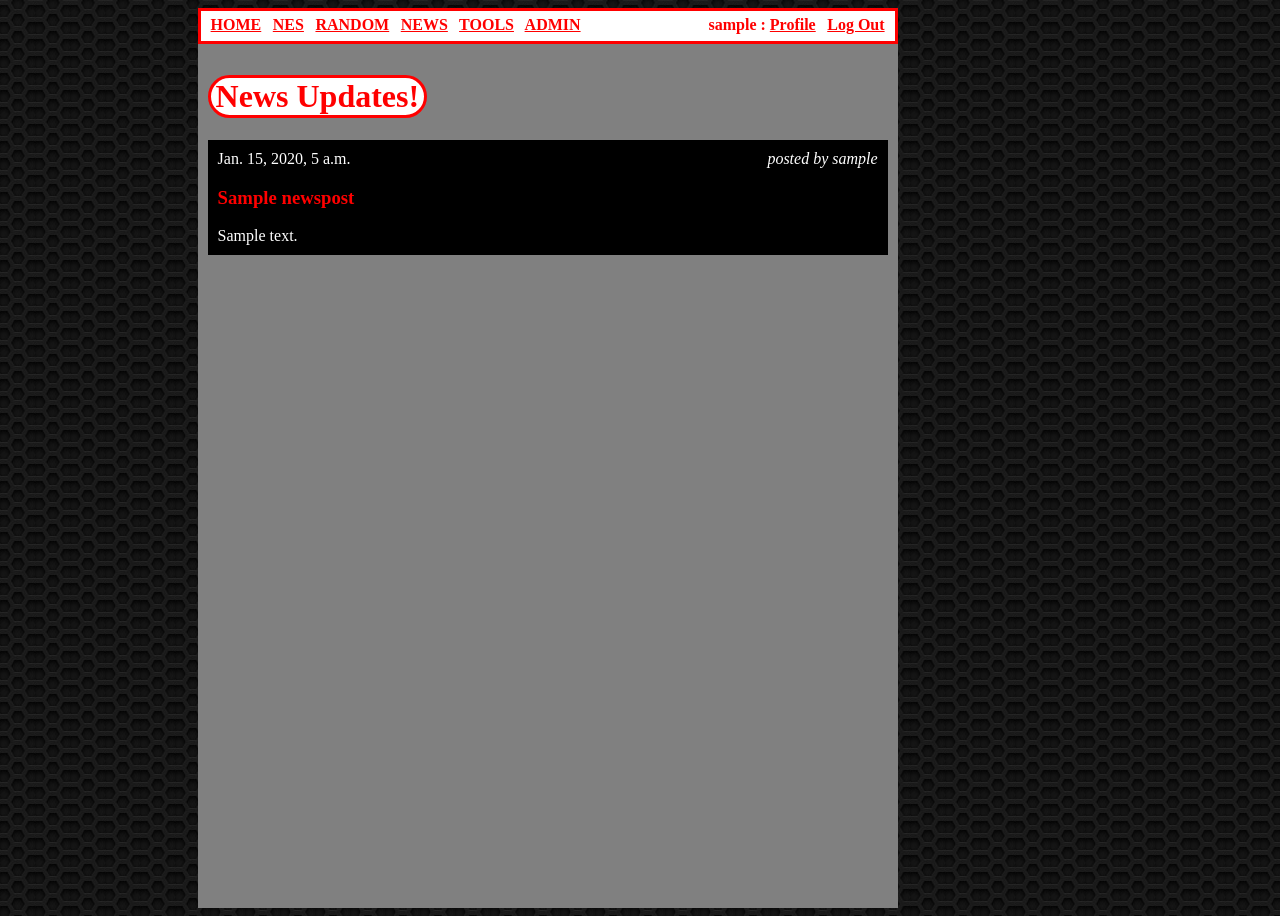
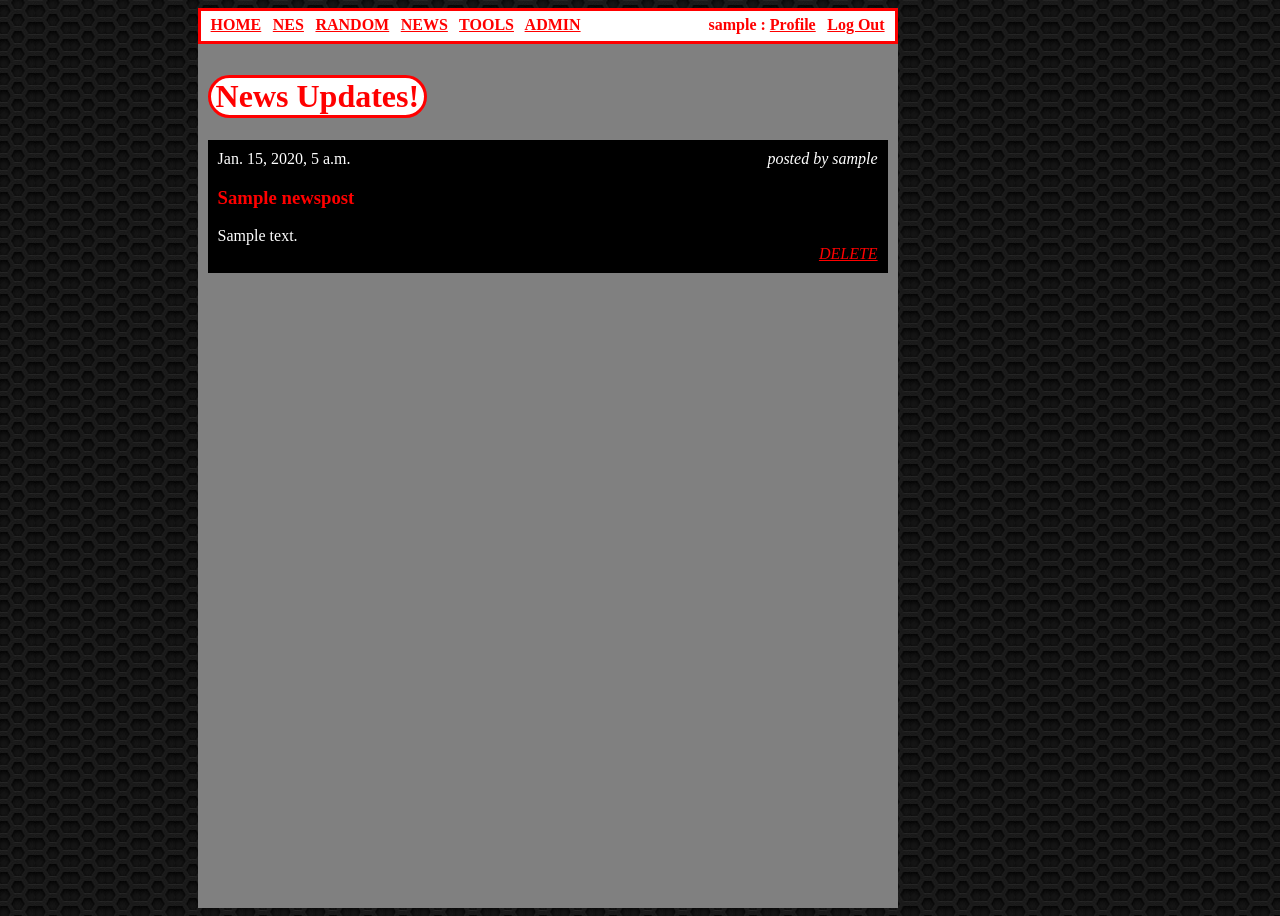
Before and after one commit to thebmo/NESRandomizer, a Django app: page /news/ in a window 1280 px wide. Run offline with Django 3.2, Linux system fonts and the light colour scheme; a user stored in the database is signed in; tables that the repository leaves empty hold one stand-in row (values such as "Sample post").

Commit message:
added delete post function

```diff
--- a/nes_randomizer/news/templates/news/news_view.html
+++ b/nes_randomizer/news/templates/news/news_view.html
@@ -4,7 +4,10 @@
         <div class="block" id="news">
             {{ post.pub_date }} <i>posted by {{ post.user }}</i>
             <h3>{{ post.title }}</h3>
-            {{ post.body | safe}}
+            {{ post.body | safe}}<br>
+            {% if user.is_authenticated %}
+                <i><a href="{% url 'news:delete' post.id %}">DELETE</a></i><br>
+            {% endif %}
 
         </div>
         <br />
--- a/nes_randomizer/news/urls.py
+++ b/nes_randomizer/news/urls.py
@@ -4,5 +4,6 @@ from . import views
 urlpatterns = patterns('',
     # url(r'^$', views.IndexView.as_view(), name='index'),
     url(r'^$', views.index, name='index'),
+    url(r'^delete/(?P<post_id>\d+)', views.delete_post, name='delete'),
 
     )
--- a/nes_randomizer/news/views.py
+++ b/nes_randomizer/news/views.py
@@ -1,4 +1,4 @@
-from django.shortcuts import render
+from django.shortcuts import render, redirect
 from .models import NewsPost
 
 
@@ -12,3 +12,14 @@ def index(request):
         }
 
     return render(request, template, template_vars)
+
+
+# deletes the passed in post
+def delete_post(request, post_id):
+    template = 'news/news_view.html'
+    if request.user.is_staff:
+        print 'test'
+        return redirect('news:index')
+    else:
+        return redirect('news:index')
+    return render(request, template, )
```
